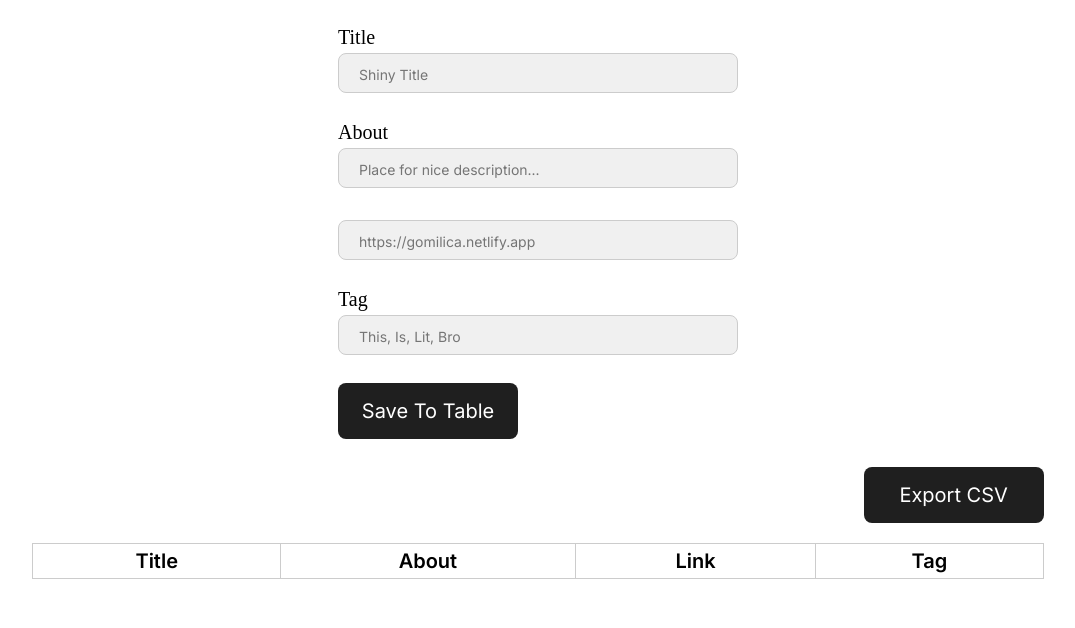
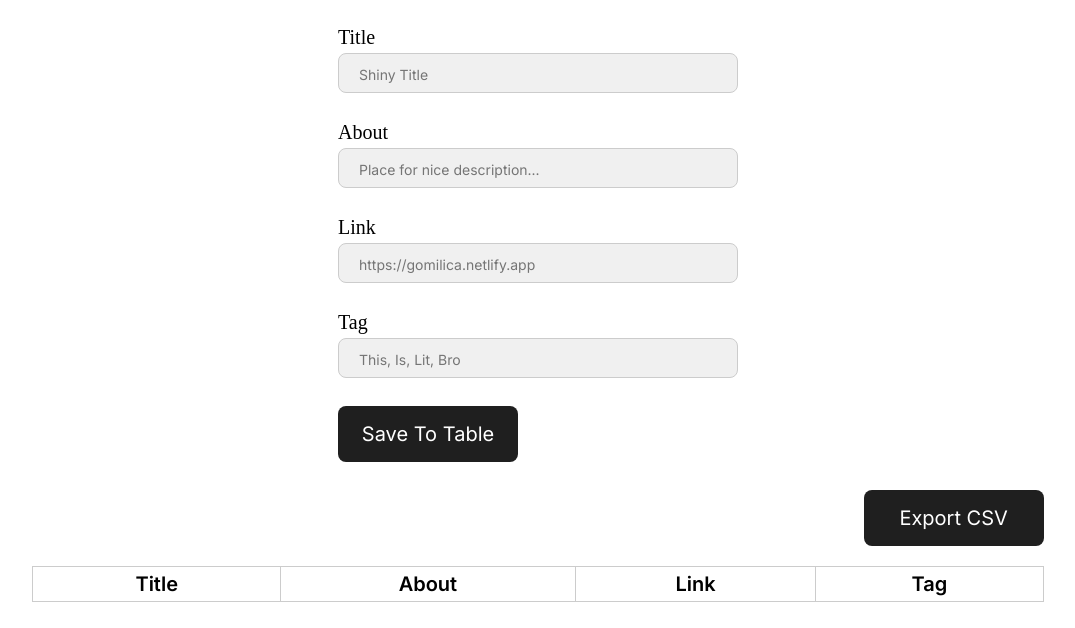
Before and after one commit to GoranUI/gomilica, a plain HTML site: page index.html in a window 1280 px wide. Shown: the part 172-800 px from the top of the page, without its empty margins (102-1177 px from the left). Drawn offline with Linux system fonts and the light colour scheme.

Commit message:
Update index.html

```diff
--- a/index.html
+++ b/index.html
@@ -25,7 +25,7 @@
           <input placeholder="Place for nice description..." type="text" id="about" name="about" value="" />
         </p>
         <p>
-          <label for="Link"></label>
+          <label for="Link">Link</label>
           <input placeholder="https://gomilica.netlify.app" type="link" id="Link" name="Link" value="" />
         </p>
 
```
